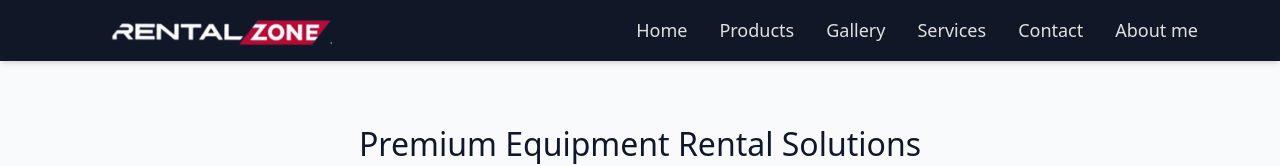
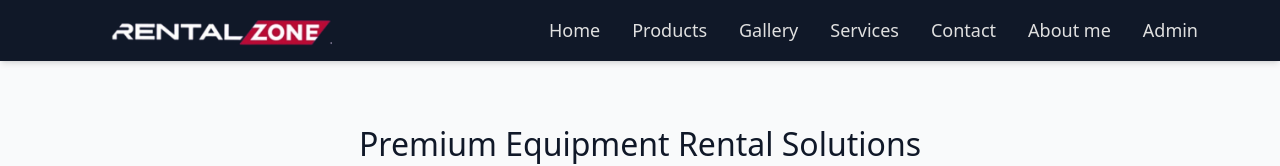
Before and after one commit to Ravik09783/rentalzone, a React (Create React App) app: page / in a window 1280 px wide. Shown: the top 166 px of the page. Built offline with nearby package versions, Linux system fonts and the light colour scheme.

Commit message:
add admin

```diff
--- a/src/components/Header.js
+++ b/src/components/Header.js
@@ -35,9 +35,9 @@ export default function HeaderComponent() {
           <Link to="/about" className="hover:text-blue-500 transition">
             About me
           </Link>
-          {/* <Link to="/bill" className="hover:text-blue-500 transition">
+          <Link to="/bill" className="hover:text-blue-500 transition">
             Admin
-          </Link> */}
+          </Link>
         </nav>
 
         {/* Action Buttons */}
```
